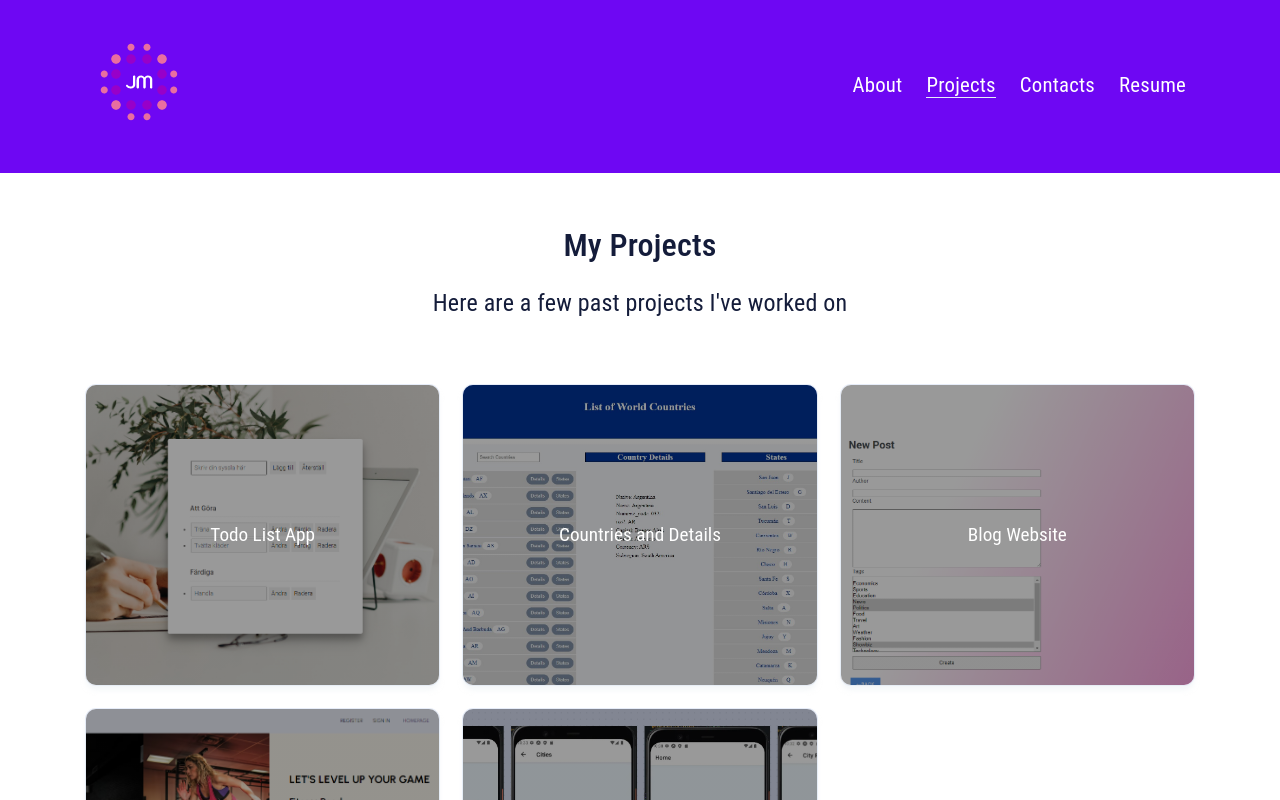
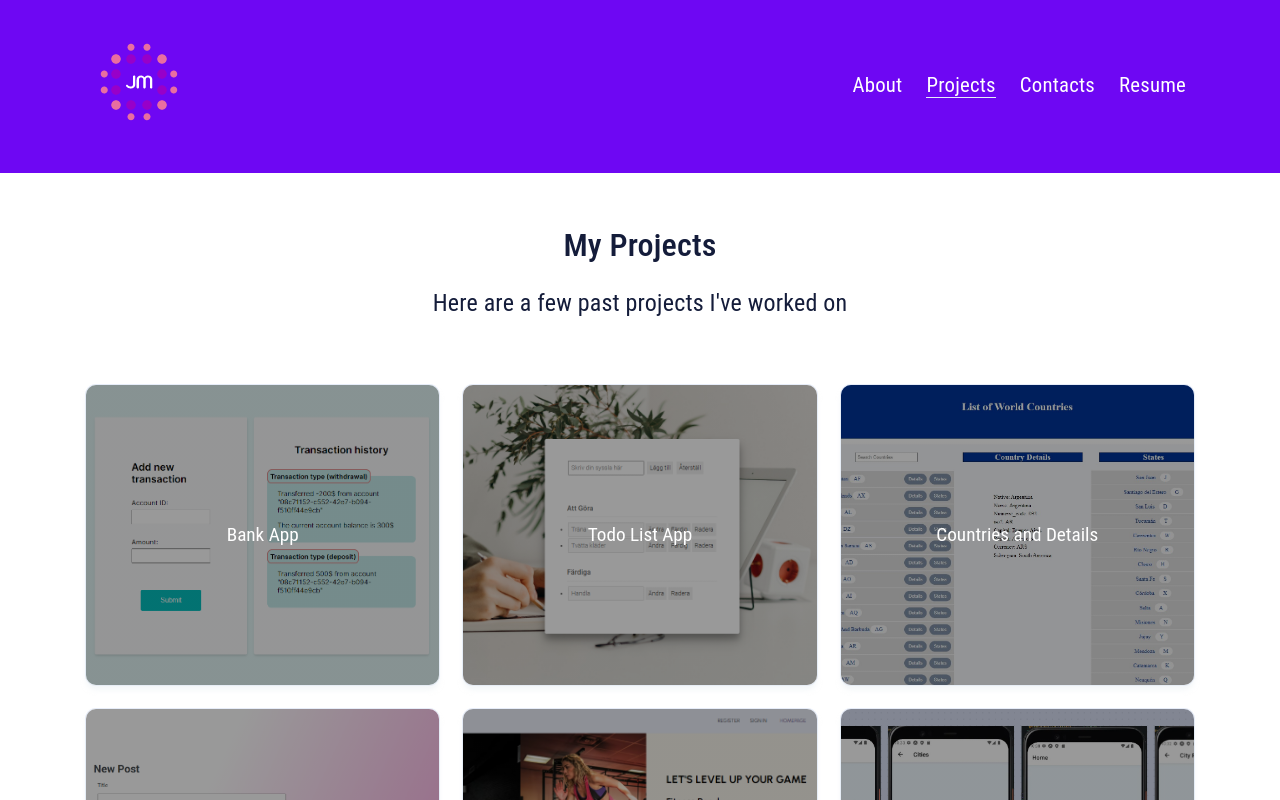
Before and after one commit to jergiemascan/my-portfolio, a React (Create React App) app: page /my-portfolio/projects in a window 1280 px wide. Shown: the top 800 px of the page. Built offline with nearby package versions, Linux system fonts and the light colour scheme.

Commit message:
updated projects

```diff
--- a/src/pages/Projects/ProjectLists.tsx
+++ b/src/pages/Projects/ProjectLists.tsx
@@ -3,8 +3,47 @@
 import blogSiteImage from "../../assets/images/blog-post-site.jpg"
 import ecommerceSiteImage from "../../assets/images/e-handel.jpg"
 import citiesSiteImage from "../../assets/images/cities.jpg"
+import bankAppImage from "../../assets/images/bank-app.jpg"
 
 export const ProjectLists = [
+  {
+    image: bankAppImage,
+    appLogo: (
+      <svg
+        xmlns="http://www.w3.org/2000/svg"
+        height="1.4rem"
+        viewBox="0 0 512 512"
+      >
+        <path d="M64 144a48 48 0 1 0 0-96 48 48 0 1 0 0 96zM192 64c-17.7 0-32 14.3-32 32s14.3 32 32 32H480c17.7 0 32-14.3 32-32s-14.3-32-32-32H192zm0 160c-17.7 0-32 14.3-32 32s14.3 32 32 32H480c17.7 0 32-14.3 32-32s-14.3-32-32-32H192zm0 160c-17.7 0-32 14.3-32 32s14.3 32 32 32H480c17.7 0 32-14.3 32-32s-14.3-32-32-32H192zM64 464a48 48 0 1 0 0-96 48 48 0 1 0 0 96zm48-208a48 48 0 1 0 -96 0 48 48 0 1 0 96 0z" />
+      </svg>
+    ),
+    projectName: "Bank App",
+
+    description:
+      "A fullstack application allowing users to deposit and withdraw money. Users can deposit negative values and display the current balance and latest transactions",
+    link: "https://bank-appen.netlify.app/",
+
+    siteIcon: (
+      <svg
+        xmlns="http://www.w3.org/2000/svg"
+        height="1.4rem"
+        fill="var( --white-color)"
+        role="img"
+        viewBox="0 0 194.818 194.818"
+      >
+        <g>
+          <path d="M185.818,2.161h-57.04c-4.971,0-9,4.029-9,9s4.029,9,9,9h35.312l-86.3,86.3c-3.515,3.515-3.515,9.213,0,12.728 c1.758,1.757,4.061,2.636,6.364,2.636s4.606-0.879,6.364-2.636l86.3-86.3v35.313c0,4.971,4.029,9,9,9s9-4.029,9-9v-57.04 C194.818,6.19,190.789,2.161,185.818,2.161z"></path>
+          <path d="M149,77.201c-4.971,0-9,4.029-9,9v88.456H18v-122h93.778c4.971,0,9-4.029,9-9s-4.029-9-9-9H9c-4.971,0-9,4.029-9,9v140 c0,4.971,4.029,9,9,9h140c4.971,0,9-4.029,9-9V86.201C158,81.23,153.971,77.201,149,77.201z"></path>
+        </g>
+      </svg>
+    ),
+    githubIcon: (
+      <svg height="1.4rem" fill="var( --white-color)" viewBox="0 0 496 512">
+        <path d="M165.9 397.4c0 2-2.3 3.6-5.2 3.6-3.3.3-5.6-1.3-5.6-3.6 0-2 2.3-3.6 5.2-3.6 3-.3 5.6 1.3 5.6 3.6zm-31.1-4.5c-.7 2 1.3 4.3 4.3 4.9 2.6 1 5.6 0 6.2-2s-1.3-4.3-4.3-5.2c-2.6-.7-5.5.3-6.2 2.3zm44.2-1.7c-2.9.7-4.9 2.6-4.6 4.9.3 2 2.9 3.3 5.9 2.6 2.9-.7 4.9-2.6 4.6-4.6-.3-1.9-3-3.2-5.9-2.9zM244.8 8C106.1 8 0 113.3 0 252c0 110.9 69.8 205.8 169.5 239.2 12.8 2.3 17.3-5.6 17.3-12.1 0-6.2-.3-40.4-.3-61.4 0 0-70 15-84.7-29.8 0 0-11.4-29.1-27.8-36.6 0 0-22.9-15.7 1.6-15.4 0 0 24.9 2 38.6 25.8 21.9 38.6 58.6 27.5 72.9 20.9 2.3-16 8.8-27.1 16-33.7-55.9-6.2-112.3-14.3-112.3-110.5 0-27.5 7.6-41.3 23.6-58.9-2.6-6.5-11.1-33.3 2.6-67.9 20.9-6.5 69 27 69 27 20-5.6 41.5-8.5 62.8-8.5s42.8 2.9 62.8 8.5c0 0 48.1-33.6 69-27 13.7 34.7 5.2 61.4 2.6 67.9 16 17.7 25.8 31.5 25.8 58.9 0 96.5-58.9 104.2-114.8 110.5 9.2 7.9 17 22.9 17 46.4 0 33.7-.3 75.4-.3 83.6 0 6.5 4.6 14.4 17.3 12.1C428.2 457.8 496 362.9 496 252 496 113.3 383.5 8 244.8 8zM97.2 352.9c-1.3 1-1 3.3.7 5.2 1.6 1.6 3.9 2.3 5.2 1 1.3-1 1-3.3-.7-5.2-1.6-1.6-3.9-2.3-5.2-1zm-10.8-8.1c-.7 1.3.3 2.9 2.3 3.9 1.6 1 3.6.7 4.3-.7.7-1.3-.3-2.9-2.3-3.9-2-.6-3.6-.3-4.3.7zm32.4 35.6c-1.6 1.3-1 4.3 1.3 6.2 2.3 2.3 5.2 2.6 6.5 1 1.3-1.3.7-4.3-1.3-6.2-2.2-2.3-5.2-2.6-6.5-1zm-11.4-14.7c-1.6 1-1.6 3.6 0 5.9 1.6 2.3 4.3 3.3 5.6 2.3 1.6-1.3 1.6-3.9 0-6.2-1.4-2.3-4-3.3-5.6-2z" />
+      </svg>
+    ),
+    repoURL: "https://github.com/jergiemascan/bank-app",
+  },
   {
     image: todoAppImage,
     appLogo: (
```
Also changed, not shown: src/assets/images/bank-app.jpg (added).
